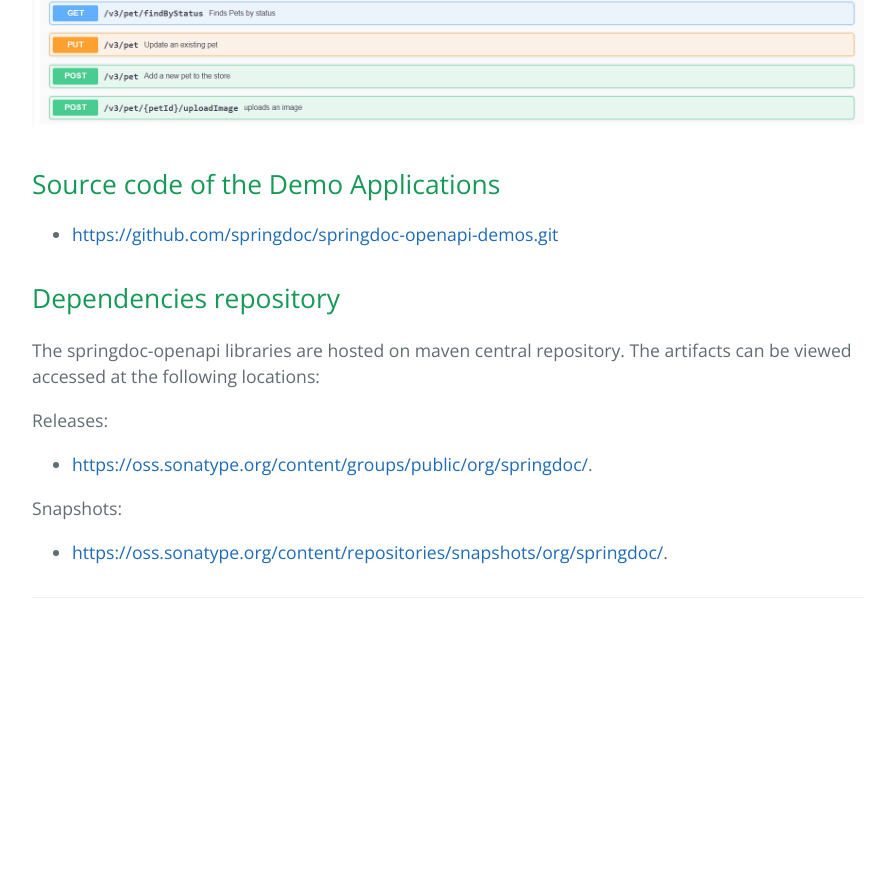
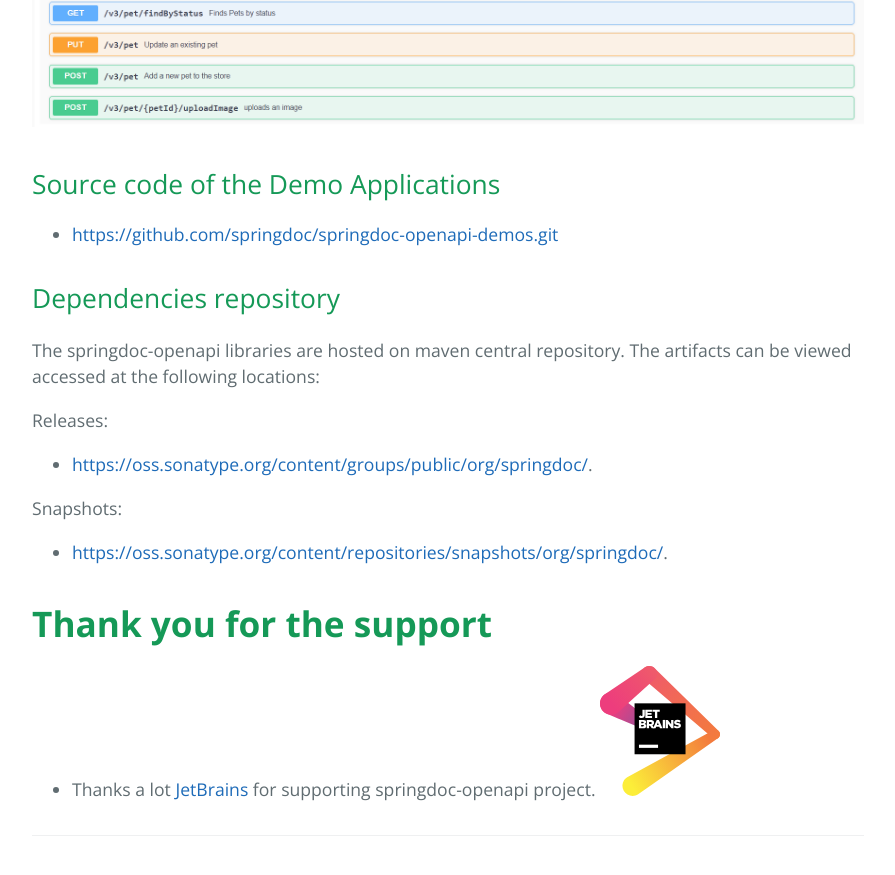
Before and after one commit to springdoc/springdoc.github.io, a Jekyll site: the page built from index.md, in a window 1280 px wide and 900 px high, scrolled down 11409 px. Shown: the top 875 px of the window, without its empty margins (192-1087 px from the left). Built offline with Jekyll 4.4.1, drawn with Linux system fonts in a browser that asks for light colours; before the commit the page ends 12071 px from its top, so only the background shows below that.

Commit message:
doc update

```diff
--- a/index.md
+++ b/index.md
@@ -395,3 +395,8 @@ Releases:
 
 Snapshots:
 * [https://oss.sonatype.org/content/repositories/snapshots/org/springdoc/](https://oss.sonatype.org/content/repositories/snapshots/org/springdoc/).
+
+# **Thank you for the support**
+
+* Thanks a lot [JetBrains](https://www.jetbrains.com/?from=springdoc-openapi) for supporting springdoc-openapi project.
+![Octocat](https://springdoc.org/assets/images/jetbrains.svg)
```
Also changed, not shown: src/main/resources/index.md (+5 -0 lines), assets/images/jetbrains.svg (added).
